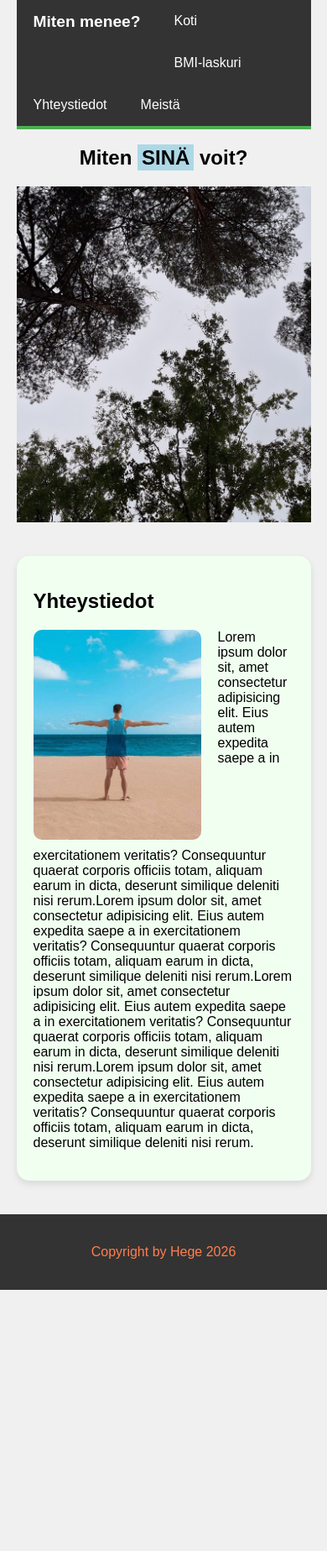
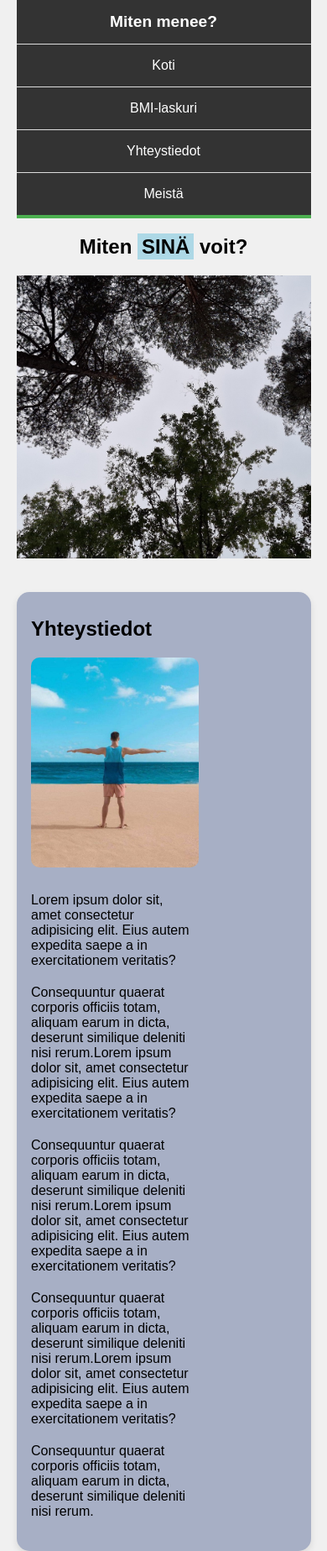
Before and after one commit to Hege3000/frontend-vite, a website built with Vite: page index.html in a window 390 px wide. Shown: the top 1847 px of the page at 84% size. Before the commit the page ends 1536 px from the top, so only its background shows below. Built offline with nearby package versions, Linux system fonts and the light colour scheme.

Commit message:
Add responsive design elements and new images for improved layout

```diff
--- a/index.html
+++ b/index.html
@@ -2,6 +2,7 @@
 <html lang="fi">
 <head>
     <meta charset="UTF-8">
+    <meta name="viewport" content="width=device-width, initial-scale=1.0">
     <title>Sivuston Nimi - Hyvinvointi</title>
     <link rel="stylesheet" href="css/style.css">
 </head>
@@ -35,15 +36,22 @@
 
                     Lorem ipsum dolor sit, amet consectetur adipisicing elit.
                     Eius autem expedita saepe a in exercitationem veritatis?
+                </p>
+                <p>
                     Consequuntur quaerat corporis officiis totam, aliquam earum in dicta,
                     deserunt similique deleniti nisi rerum.Lorem ipsum dolor sit, amet consectetur adipisicing elit.
                     Eius autem expedita saepe a in exercitationem veritatis?
+                </p>
+                <p>
                     Consequuntur quaerat corporis officiis totam, aliquam earum in dicta,
                     deserunt similique deleniti nisi rerum.Lorem ipsum dolor sit, amet consectetur adipisicing elit.
                     Eius autem expedita saepe a in exercitationem veritatis?
+                </p>
+                <p>
                     Consequuntur quaerat corporis officiis totam, aliquam earum in dicta,
                     deserunt similique deleniti nisi rerum.Lorem ipsum dolor sit, amet consectetur adipisicing elit.
                     Eius autem expedita saepe a in exercitationem veritatis?
+                <p>
                     Consequuntur quaerat corporis officiis totam, aliquam earum in dicta,
                     deserunt similique deleniti nisi rerum.
                 </p>
--- a/src/css/style.css
+++ b/src/css/style.css
@@ -39,7 +39,7 @@ body {
 /* --- KESKITYS (Tehtävän vaatimus) --- */
 .sivun-raamit{
     width: 90%;
-    max-width: 960px;
+    max-width: 1200px; /* sivun maksimi leveys */
     margin: 0 auto;
 	text-align: center; /* Keskittää osiot */
 }
@@ -64,7 +64,7 @@ nav li {
 .hero-banner {
     clear: both;
     width: 100%;
-    height: 400px; /* Voit säätää korkeutta */
+    height: 40vh; /* kuva aina 40% selaimen korkeudesta */
     /* background-image: url('/img/bmi.jpeg'); */
     background-size: cover;
     background-position: center;
@@ -112,12 +112,21 @@ nav li a:active {
 .yhteystiedot {
     text-align: left; /* kumotaan keskitys laatikon sisällä */
 	margin-top: 40px;
-    background-color: honeydew;
-    padding: 20px;
+    /* background-color: honeydew;  vanha taustaväri */
+    background-image: url('../public/img/Yhteystiedot.jpg');
+    background-size: cover; /* täyttää koko laatikon, skaalaus */
+    background-position: right;
+    background-repeat: no-repeat; /* estää kuvan toistumisen */
+    min-height: 450px;
+    padding-top: 10px;
+    padding-right: 20%;
+    padding-left: 40px;
     border-radius: 15px; /* Pyöristetyt reunat (Tehtävän vaatimus) */
     box-shadow: 0 4px 8px rgba(0,0,0,0.1); /* Varjostus (Tehtävän vaatimus) */
 }
-
+.yhteystiedot p {
+    margin-bottom: 20px; /* <p></p> kappaleiden välin määrittely */
+}
 .yhteys-kuva {
     float: left; /* Float-asemointi (Tehtävän vaatimus) */
     width: 200px;
@@ -150,3 +159,60 @@ footer {
     color: coral;
     margin-top: 40px;
 }
+
+/* break poitit */
+
+@media screen and (max-width: 1300px) {
+    .yhteystiedot{
+        padding-right: 40%;
+        background-position: right bottom;
+        /* height: auto; */
+    }
+    .yhteys-kuva {
+        float: none;
+
+    }
+
+}
+@media screen and (max-width: 1150px) {
+    .yhteystiedot {
+        /* 1. Poistetaan taustakuva, joka häiritsee lukemista */
+        background-image: none;
+
+        /* 2. Lisätään tilalle neutraali taustaväri (esim. vaaleanharmaa) */
+        background-color: rgba(167,175,197,1);
+
+        /* 3. Nyt voimme vapauttaa tekstin käyttämään lähes koko leveyttä */
+        padding-right: 40%;
+        padding-left: 5%;
+        padding-bottom: 5%;
+
+        /* 4. Varmistetaan, että laatikko joustaa yhä tekstin mukaan */
+        height: auto;
+    }
+}
+/* Navigaation muutos kapeille näytöille */
+@media screen and (max-width: 640px) {
+    nav ul {
+        padding: 0;
+        display: flex;
+        flex-direction: column; /* Muuttaa vaakarivin pystysuuntaiseksi pinoksi */
+        align-items: center;    /* Keskittää linkit */
+    }
+
+    nav li {
+        float: none;            /* Varmistetaan, ettei float ole päällä */
+        width: 100%;            /* Linkki vie koko leveyden */
+        text-align: center;
+        border-bottom: 1px solid #ddd; /* Lisätään pieni erotinviiva linkkien välille */
+    }
+
+    nav li:last-child {
+        border-bottom: none;    /* Poistetaan viiva viimeisestä linkistä */
+    }
+
+    nav a {
+        display: block;
+        padding: 15px 0;        /* Tehdään linkeistä helpommin klikattavia sormella */
+    }
+}
```
Also changed, not shown: src/viikkoharjoitukset/responsiivisuus.html (added, +77 -0 lines), public/img/Yhteystiedot.jpg (added), public/img/cat.jpg (added), public/img/kukka.jpeg (added).
